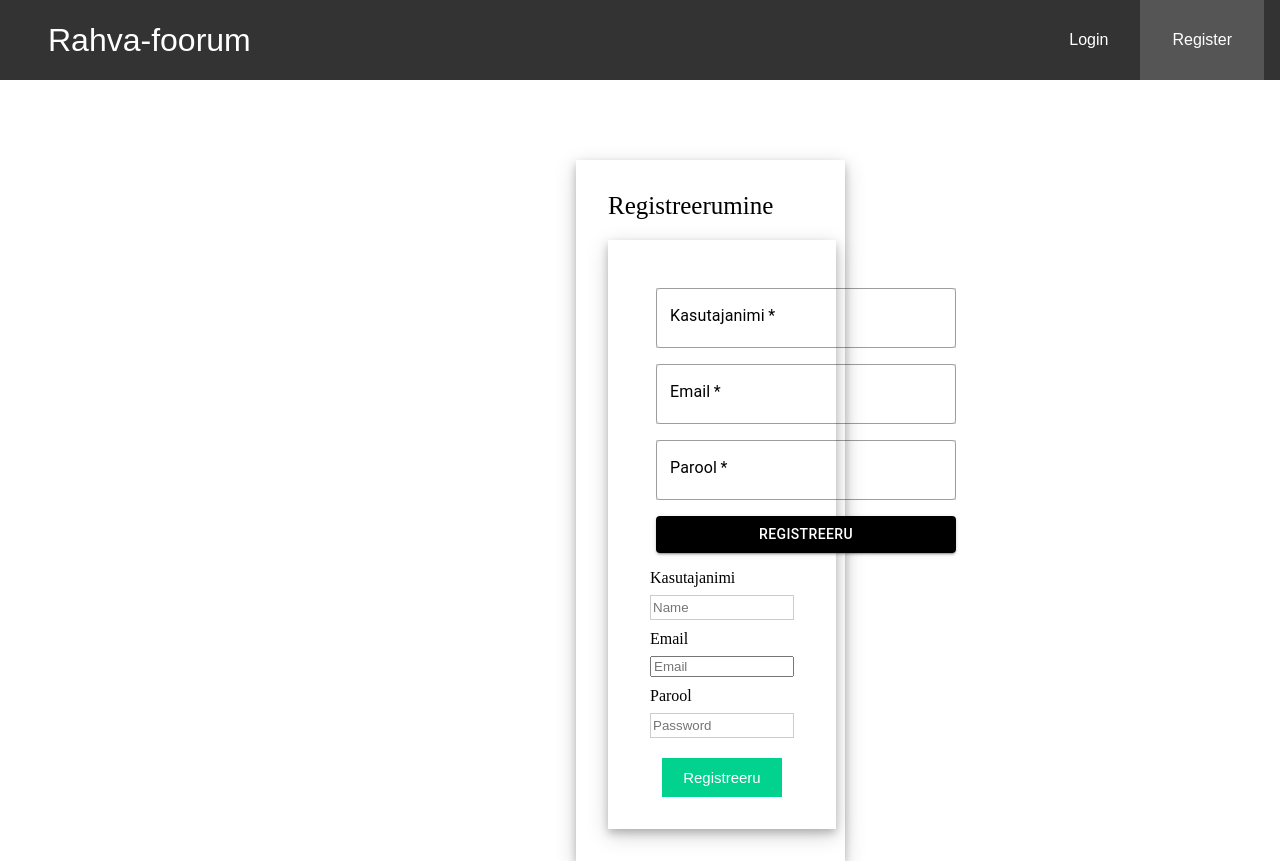
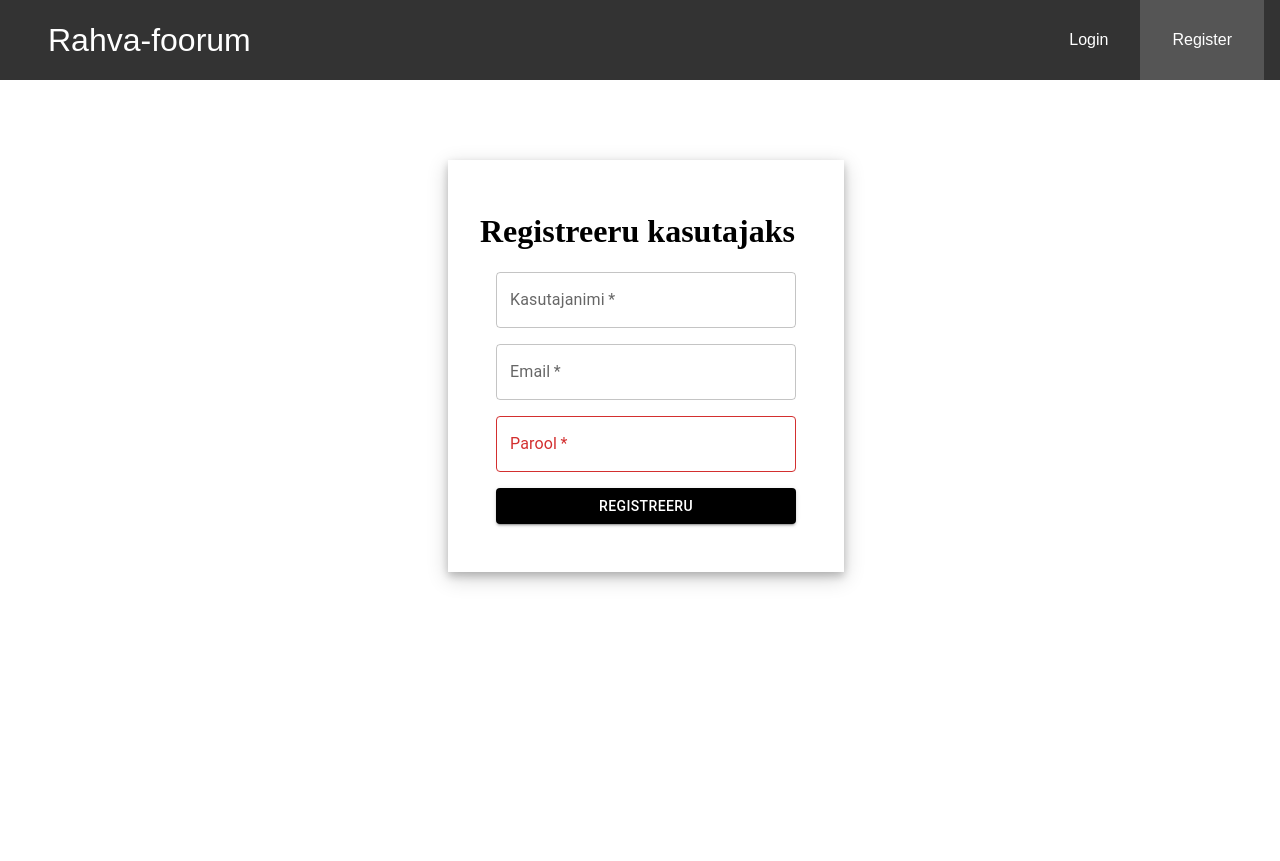
Before and after one commit to rakenduste-programmeerimine-2022/rahva-foorum, a React (Create React App) app in the folder frontend/: page /register in a window 1280 px wide. After the commit the page ends 800 px from the top, so only its background shows below. Built offline with nearby package versions, Linux system fonts and the light colour scheme.

Commit message:
mui addpost, login, register complete

```diff
--- a/frontend/src/pages/Addpost.js
+++ b/frontend/src/pages/Addpost.js
@@ -1,7 +1,7 @@
 import { useState } from "react";
 import { useForumContext } from "../hooks/useForumContext";
 import { useAuthContext } from "../hooks/useAuthContext";
-import { Stack, TextField, Button } from "@mui/material";
+import { Stack, TextField, Button, Typography } from "@mui/material";
 
 const PostForm = () => {
   const { dispatch } = useForumContext();
@@ -50,8 +50,9 @@ const PostForm = () => {
   return (
     <div className="login-form">
       <form onSubmit={handleSubmit}>
-      {
-      <>
+        <Typography variant="h1" color="initial" class="heading">
+          Loo uus positus
+        </Typography>
         <Stack spacing={2} m={2}>
           <TextField
             sx={{
@@ -60,27 +61,26 @@ const PostForm = () => {
             required
             id="topic"
             label="Kategooria"
-          handleChange={(e) => setTopic(e.target.value)}
+            onChange={(e) => setTopic(e.target.value)}
             error={emptyFields.includes("topic") ? "error" : ""}
           />
           <TextField
-          sx={{
-            width: 300
-          }}
+            fullWidth
             required
             id="title"
             label="Pealkiri"
-          handleChange={(e) => setTitle(e.target.value)}
+            onChange={(e) => setTitle(e.target.value)}
             error={emptyFields.includes("title") ? "error" : ""}
           />
           <TextField
-          sx={{
-            width: 300
-          }}
+            fullWidth
             required
             id="text"
-          label="Tekst"
-          handleChange={(e) => setText(e.target.value)}
+            label="Tekst" /* MultiLine with rows: 2 and rowsMax: 4*/
+            multiline
+            minRows={6}
+            maxRows={12}
+            onChange={(e) => setText(e.target.value)}
             error={emptyFields.includes("text") ? "error" : ""}
           />
           <Button
@@ -95,8 +95,7 @@ const PostForm = () => {
               Lisa postitus
           </Button>
         </Stack>
-      </>
-      }
+        {/*
           <h3>Add a Post</h3>
           <div className="input-container">
             <label>Topic:</label>
@@ -132,6 +131,7 @@ const PostForm = () => {
             <button>Post add</button>
             {error && <div className="error">{error}</div>}
           </div>
+        */}
       </form>
     </div>
   );
--- a/frontend/src/pages/Login.js
+++ b/frontend/src/pages/Login.js
@@ -3,7 +3,7 @@ import { useLogin } from "../hooks/useLogin";
 import axios from "axios";
 import { useNavigate } from "react-router-dom";
 import { Navigate } from "react-router-dom";
-import { Stack, TextField, Button } from "@mui/material";
+import { Stack, TextField, Button, Typography } from "@mui/material";
 
 const Login = () => {
   // React States
@@ -18,6 +18,7 @@ const Login = () => {
   const [redirect, setRedirect] = useState(false);
 
   const handleSubmit = async (e) => {
+    console.log("login")
     e.preventDefault();
     setRedirect(true);
 
@@ -37,10 +38,12 @@ const Login = () => {
 
   // Login form
   return (
+    <div className="app">
       <div className="login-form">
         <form onSubmit={handleSubmit}>
-      {
-      <>
+          <Typography variant="h1" color="initial" class="heading">
+            Logi sisse
+          </Typography>
           <Stack spacing={2} m={2}>
             <TextField
               sx={{
@@ -49,8 +52,8 @@ const Login = () => {
               required
               id="username"
               label="Kasutajanimi"
-          handleChange={(e) => setName(e.target.value)}
-          error={renderErrorMessage("uname")}
+              onChange={(e) => setName(e.target.value)}
+              /*error={renderErrorMessage("uname")}*/
             />
             <TextField
               sx={{
@@ -59,8 +62,8 @@ const Login = () => {
               required
               id="email"
               label="Email"
-          handleChange={(e) => setEmail(e.target.value)}
-          error={renderErrorMessage("email")}
+              onChange={(e) => setEmail(e.target.value)}
+              /*error={renderErrorMessage("email")}*/
             />
             <TextField
               sx={{
@@ -71,10 +74,12 @@ const Login = () => {
               label="Parool"
               type="password"
               autoComplete="current-password"
-          handleChange={(e) => setPassword(e.target.value)}
-          error={passwordError.length < 5, renderErrorMessage("pass")}
+              onChange={(e) => setPassword(e.target.value)}
+              /*error={passwordError.length < 5, renderErrorMessage("pass")}*/
             />
             <Button
+              type="submit"
+
               sx={{
                 width: 300,
                 backgroundColor: "black",
@@ -85,8 +90,7 @@ const Login = () => {
                 Logi sisse
             </Button>
           </Stack>
-      </>
-      }
+          {/*
           <div className="input-container">
               <label>Kasutajanimi</label>
               <input
@@ -127,7 +131,10 @@ const Login = () => {
             <div className="button-container">
               <button type="submit">Logi sisse</button>
             </div>
+          */}
+
         </form>
+      </div>
     </div>
   );
 };
--- a/frontend/src/pages/Register.js
+++ b/frontend/src/pages/Register.js
@@ -39,8 +39,9 @@ export default function Register() {
   const renderForm = (
     <div className="login-form">
       <form onSubmit={handleSubmit}>
-      {
-      <>
+        <Typography variant="h1" color="initial" class="heading">
+          Registreeru kasutajaks
+        </Typography>
         <Stack spacing={2} m={2}>
           <TextField
             sx={{
@@ -49,9 +50,9 @@ export default function Register() {
             required
             id="username"
             label="Kasutajanimi"
-          handleChange={(e) => setName(e.target.value)}
-          error={renderErrorMessage("uname")}
+            onChange={(e) => setName(e.target.value)}
           />
+          {renderErrorMessage("uname")}
           <TextField
             sx={{
               width: 300
@@ -59,9 +60,9 @@ export default function Register() {
             required
             id="email"
             label="Email"
-          handleChange={(e) => setEmail(e.target.value)}
-          error={renderErrorMessage("email")}
+            onChange={(e) => setEmail(e.target.value)}
           />
+          {renderErrorMessage("email")}
           <TextField
             sx={{
               width: 300
@@ -71,10 +72,12 @@ export default function Register() {
             label="Parool"
             type="password"
             autoComplete="current-password"
-          handleChange={(e) => setPassword(e.target.value)}
-          error={passwordError.length < 5, renderErrorMessage("pass")}
+            onChange={(e) => setPassword(e.target.value)}
+            error={passwordError.length < 5}
           />
+          {renderErrorMessage("pass")}
           <Button
+            type="submit"
             sx={{
               width: 300,
               backgroundColor: "black",
@@ -85,58 +88,13 @@ export default function Register() {
               Registreeru
           </Button>
         </Stack>
-      </>
-      }
-        <div className="input-container">
-          <label>Kasutajanimi</label>
-          <input
-            value={name}
-            onChange={(e) => setName(e.target.value)}
-            type="text"
-            placeholder="Name"
-            name="uname"
-            required
-          />
-          {renderErrorMessage("uname")}
-        </div>
-        <div className="input-container">
-          <label>Email</label>
-          <input
-            value={email}
-            onChange={(e) => setEmail(e.target.value)}
-            type="email"
-            placeholder="Email"
-            name="email"
-            required
-          />
-          {renderErrorMessage("email")}
-        </div>
-        <div className="input-container">
-          <label>Parool</label>
-          <input
-            value={password}
-            onChange={(e) => setPassword(e.target.value)}
-            type="password"
-            placeholder="Password"
-            name="pass"
-            required
-            error={passwordError.length < 5}
-          />
-          {renderErrorMessage("pass")}
-        </div>
-        <div className="button-container">
-          <button type="submit">Registreeru</button>
-        </div>
       </form>
     </div>
   );
 
   return (
     <div className="app">
-      <div className="login-form">
-        <div className="title">Registreerumine</div>
       {isSubmitted ? <div>Oled juba kasutaja</div> : renderForm}
-      </div>
     </div>
   );
 }
--- a/frontend/src/styles.css
+++ b/frontend/src/styles.css
@@ -75,40 +75,10 @@ body {
   float: right;
 }
 
-input[type="text"],
-input[type="password"] {
-  height: 25px;
-  border: 1px solid rgba(0, 0, 0, 0.2);
-}
-
-button[type="submit"] {
-  margin-top: 10px;
-  cursor: pointer;
-  font-size: 15px;
-  background: #01d28e;
-  border: 1px solid #01d28e;
-  color: #fff;
-  padding: 10px 20px;
-}
-
-input[type="submit"]:hover {
-  background: #6cf0c2;
-}
-
-.button-container {
-  display: flex;
-  justify-content: center;
-}
-
 .app{
-  width: 20%;
-
 
   position: absolute;
-    left: 45%;
-
-
-
+    left: 35%;
 }
 .login-form {
   background-color: white;
@@ -116,12 +86,7 @@ input[type="submit"]:hover {
   box-shadow: 0 4px 8px 0 rgba(0, 0, 0, 0.2), 0 6px 20px 0 rgba(0, 0, 0, 0.19);
   color: black;
   box-sizing: content-box;
-width: 80%;
 
-}
-
-.login-form label {
-  color: black
 }
 
 .list-container {
@@ -137,10 +102,3 @@ width: 80%;
   font-size: 25px;
   margin-bottom: 20px;
 }
-
-.input-container {
-  display: flex;
-  flex-direction: column;
-  gap: 8px;
-  margin: 10px;
-}
```
Lines whose indentation alone changed are shown as unchanged.
